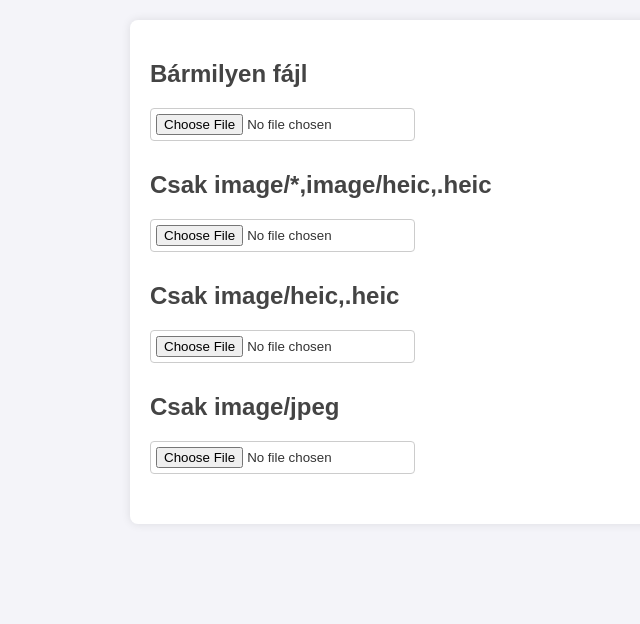
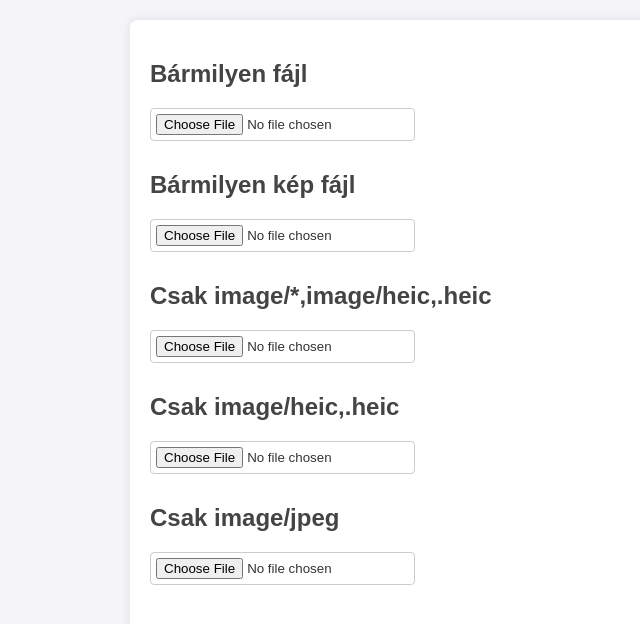
Before and after one commit to borbasmatyas/file-type-checker, a plain HTML site: page index.html in a window 1280 px wide. Shown: the whole page, without its empty margins (190-830 px from the left). Drawn offline with Linux system fonts and the light colour scheme.

Commit message:
accept="image/*"

```diff
--- a/index.html
+++ b/index.html
@@ -51,6 +51,12 @@
             <p id="anyResult"></p>
         </div>
 
+    <div class="file-upload">
+            <h2>Bármilyen kép fájl</h2>
+            <input type="file" id="anyImageUpload" accept="image/*">
+            <p id="anyResult"></p>
+        </div>
+
         <div class="file-upload">
             <h2>Csak image/*,image/heic,.heic</h2>
             <input type="file" id="jpgHeicUpload" accept="image/*,image/heic,.heic">
```
